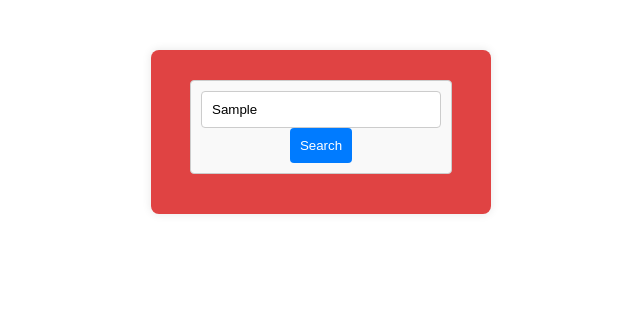
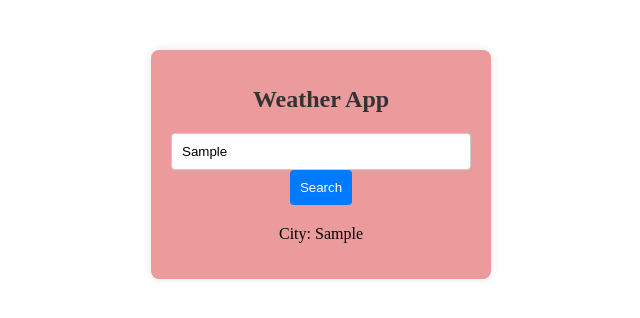
Before and after one commit to koushik369mondal/WeatherApp, a plain HTML site: page HTML/index2.html in a window 1280 px wide. Both pictures are taken after typing "Sample" into the empty fields and a click on the button "Search". Shown: the whole page, without its empty margins (319-959 px from the left). Drawn offline with Linux system fonts and the light colour scheme.

Commit message:
add the script file

```diff
--- a/CSS/style2.css
+++ b/CSS/style2.css
@@ -1,5 +1,5 @@
 .container {
-    background-color: #e04343;
+    background-color: #eb9b9b;
     padding: 20px;
     border-radius: 8px;
     box-shadow: 0 0 10px rgba(0,0,0,0.1);
@@ -13,20 +13,18 @@ h1 {
     margin-bottom: 20px;
 }
 .search-box {
-    padding: 10px;
-    border: 1px solid #ccc;
-    border-radius: 4px;
-    background-color: #f9f9f9;
-    width: 80%;
-    margin: 10px auto;
+    margin-bottom: 20px;
 }
+
 #city-input {
     padding: 10px;
     width: calc(100% - 22px);
     margin-right: 10px;
     border: 1px solid #ccc;
-    border-radius: 4px; }
-    #search-btn {
+    border-radius: 4px;
+}
+
+#search-btn {
     padding: 10px;
     cursor: pointer;
     background-color: #007BFF;
@@ -34,6 +32,7 @@ h1 {
     border: none;
     border-radius: 4px;
 }
+
 @media (max-width: 600px) {
     .container {
     width: 100%;
--- a/HTML/index2.html
+++ b/HTML/index2.html
@@ -8,17 +8,17 @@
 </head>
 <body>
     <div class="container">
+        <h1>Weather App</h1>
         <div class="search-box">
-            <input type="text" id="city-input" placeholder="Enter city...">
+            <input type="text" id="city-input" placeholder="Enter city name">
             <button id="search-btn">Search</button>
         </div>
         <div class="weather-info">
-            <h1></h1> <p id="city-name"></p>
+            <p id="city-name"></p>
             <p id="temperature"></p>
             <p id="weather-description"></p>
-            <div id="error-message"></div>
         </div>
     </div>
-    <script src="../JS/app.js"></script>
+    <script src="../JS/script.js"></script>
 </body>
 </html>
--- a/JS/script.js
+++ b/JS/script.js
@@ -0,0 +1,13 @@
+document.getElementById('search-btn').addEventListener('click', function() {
+    const city = document.getElementById('city-input').value;
+
+    if (city === "") {
+        alert("Please enter a city name.");
+        return;
+    }
+
+    console.log('City entered:', city);
+
+    document.getElementById('city-name').textContent = "City: " + city;
+
+});
```
